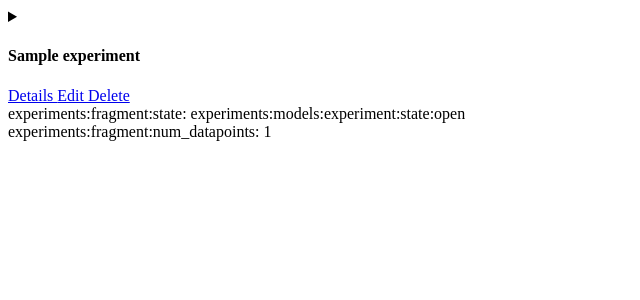
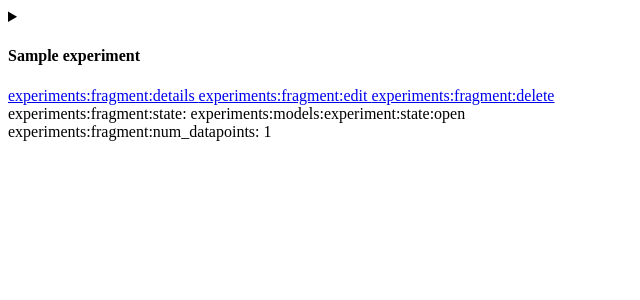
Before and after one commit to UiL-OTS-labs/web-experiment-datastore, a Django app: template experiments/templates/experiments/fragment.html in a window 1280 px wide. Shown: the top 300 px of the page, without its empty margins (0-640 px from the left). Run offline with Django 3.2, Linux system fonts and the light colour scheme; the template is opened without the code that fills it: values that come from a table or form of the project are taken from there, others are empty; tables that the repository leaves empty hold one stand-in row (values such as "Sample post"); parts of the project's set-up code (start-up, migrations or seed data) failed here and were passed over.

Commit message:
added missing translations

```diff
--- a/experiments/templates/experiments/fragment.html
+++ b/experiments/templates/experiments/fragment.html
@@ -7,17 +7,17 @@
         <a href="{% url 'experiments:detail' experiment.pk %}"
            class="action me-3">
             <i class="icon-details"></i>
-            Details
+            {% translate 'experiments:fragment:details' %}
         </a>
         <a href="{% url 'experiments:edit' experiment.pk %}"
            class="action me-3">
             <i class="icon-edit"></i>
-            Edit
+            {% translate 'experiments:fragment:edit' %}
         </a>
         <a href="{% url 'experiments:delete_experiment' experiment.pk %}"
            class="action me-3">
             <i class="icon-delete"></i>
-            Delete
+            {% translate 'experiments:fragment:delete' %}
         </a>
         <span class="marker"></span>
         </div>
```
Also changed, not shown: experiments/locale/en/LC_MESSAGES/django.po, experiments/locale/nl/LC_MESSAGES/django.po.
